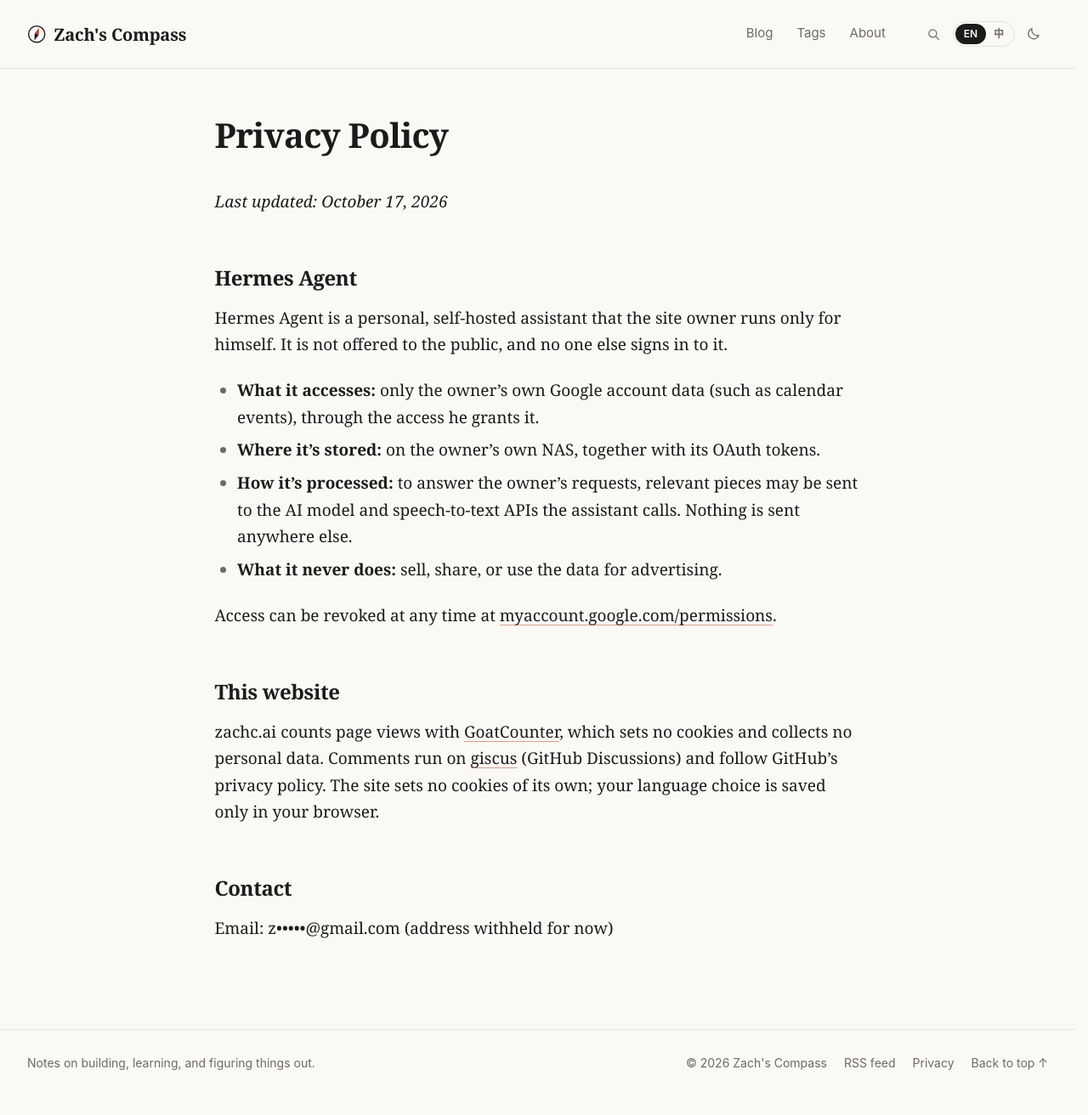
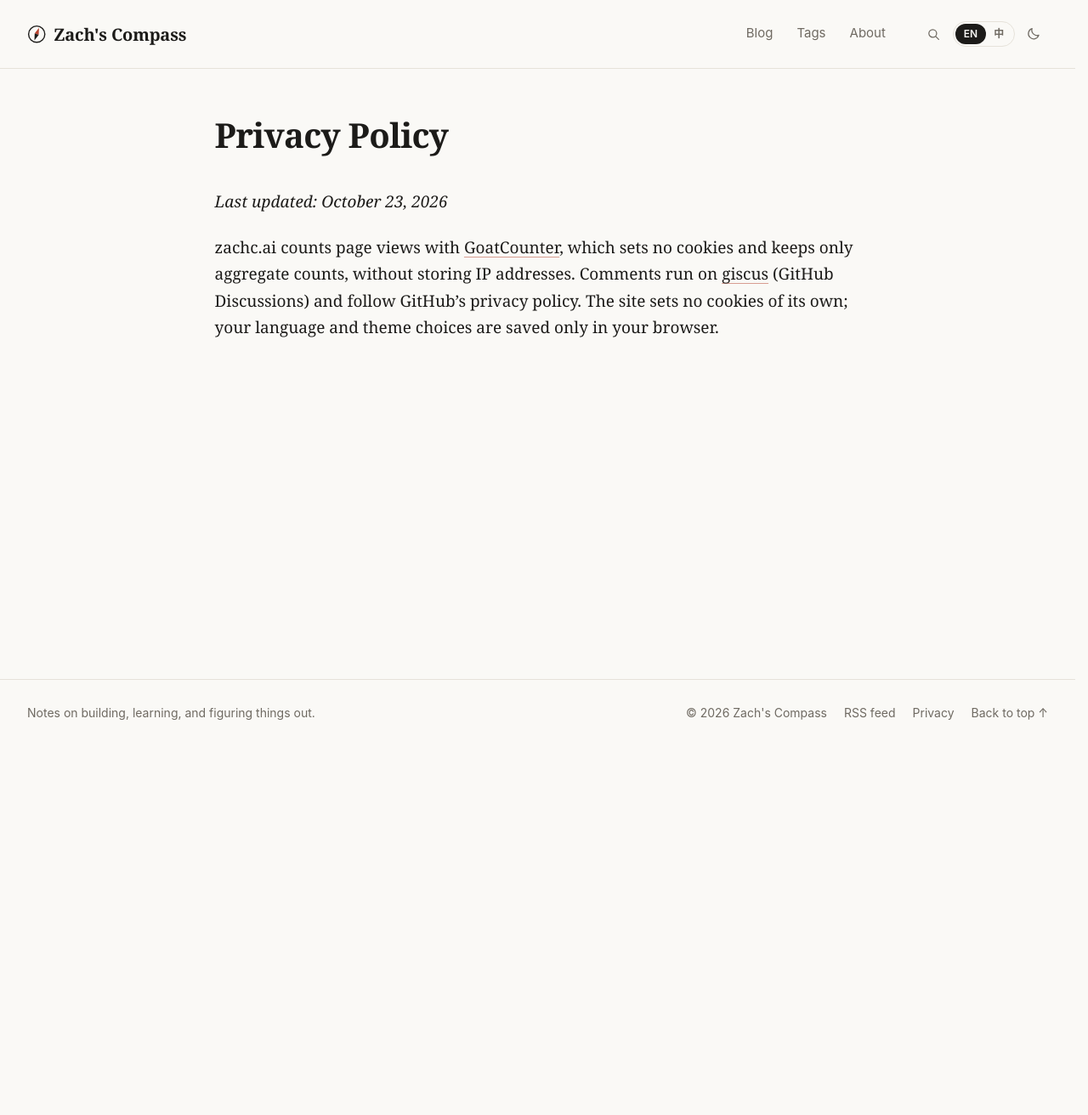
Before and after one commit to zachc-ai/zachc-ai.github.io, a Jekyll site: the page built from privacy.md, in a window 1280 px wide. Shown: the whole page at 85% size. Built offline with Jekyll 4.4.1, drawn with Linux system fonts in a browser that asks for light colours; after the commit the page ends 900 px from its top, so only the background shows below that.

Commit message:
Reword the 35 posts and limit the privacy page to this site
Co-authored-by: Copilot <223556219+Copilot@users.noreply.github.com>

```diff
--- a/_layouts/post.html
+++ b/_layouts/post.html
@@ -83,7 +83,7 @@ layout: default
 
     {%- comment -%}
       Related: other posts ranked by how many tags they share with this one,
-      newest first within a rank. The birthday placeholder never shows up here.
+      newest first within a rank. The one-line placeholder post never shows up here.
     {%- endcomment -%}
     {%- assign zc_rel3 = "" -%}{%- assign zc_rel2 = "" -%}{%- assign zc_rel1 = "" -%}
     {%- if page.tags.size > 0 -%}
--- a/privacy.md
+++ b/privacy.md
@@ -5,23 +5,6 @@ title_zh: 隐私政策
 permalink: /privacy/
 ---
 
-_Last updated: October 17, 2026_
+_Last updated: October 23, 2026_
 
-## Hermes Agent
-
-Hermes Agent is a personal, self-hosted assistant that the site owner runs only for himself. It is not offered to the public, and no one else signs in to it.
-
-- **What it accesses:** only the owner's own Google account data (such as calendar events), through the access he grants it.
-- **Where it's stored:** on the owner's own NAS, together with its OAuth tokens.
-- **How it's processed:** to answer the owner's requests, relevant pieces may be sent to the AI model and speech-to-text APIs the assistant calls. Nothing is sent anywhere else.
-- **What it never does:** sell, share, or use the data for advertising.
-
-Access can be revoked at any time at [myaccount.google.com/permissions](https://myaccount.google.com/permissions).
-
-## This website
-
-zachc.ai counts page views with [GoatCounter](https://www.goatcounter.com/), which sets no cookies and collects no personal data. Comments run on [giscus](https://giscus.app/) (GitHub Discussions) and follow GitHub's privacy policy. The site sets no cookies of its own; your language choice is saved only in your browser.
-
-## Contact
-
-Email: z•••••@gmail.com (address withheld for now)
+zachc.ai counts page views with [GoatCounter](https://www.goatcounter.com/), which sets no cookies and keeps only aggregate counts, without storing IP addresses. Comments run on [giscus](https://giscus.app/) (GitHub Discussions) and follow GitHub's privacy policy. The site sets no cookies of its own; your language and theme choices are saved only in your browser.
```
Also changed, not shown: _data/tags.yml (+5 -5 lines), _posts/2026-05-17-already-on-the-way.md (+2 -2 lines), _posts/2026-09-28-young-with-a-little-hindsight.md (+4 -4 lines).
